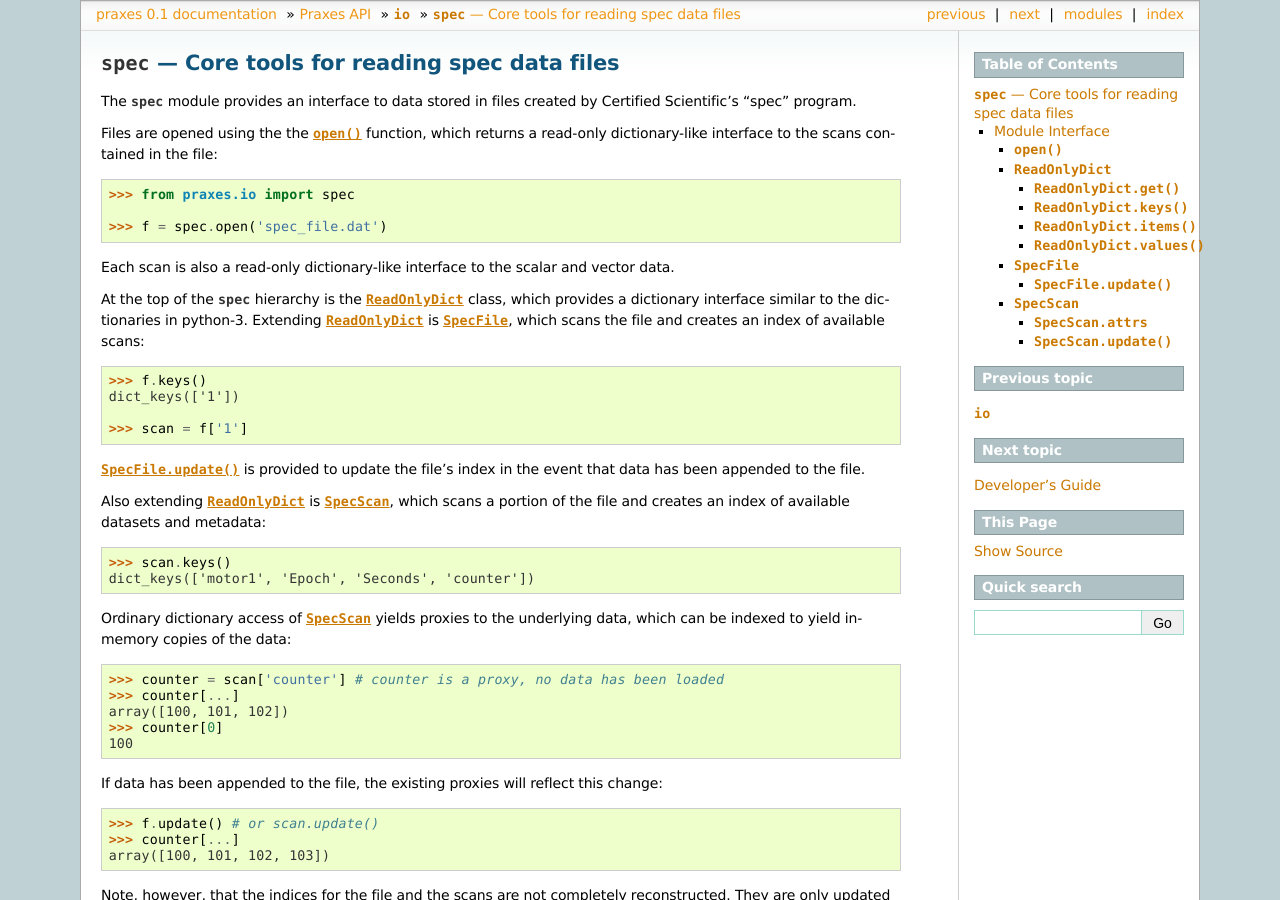
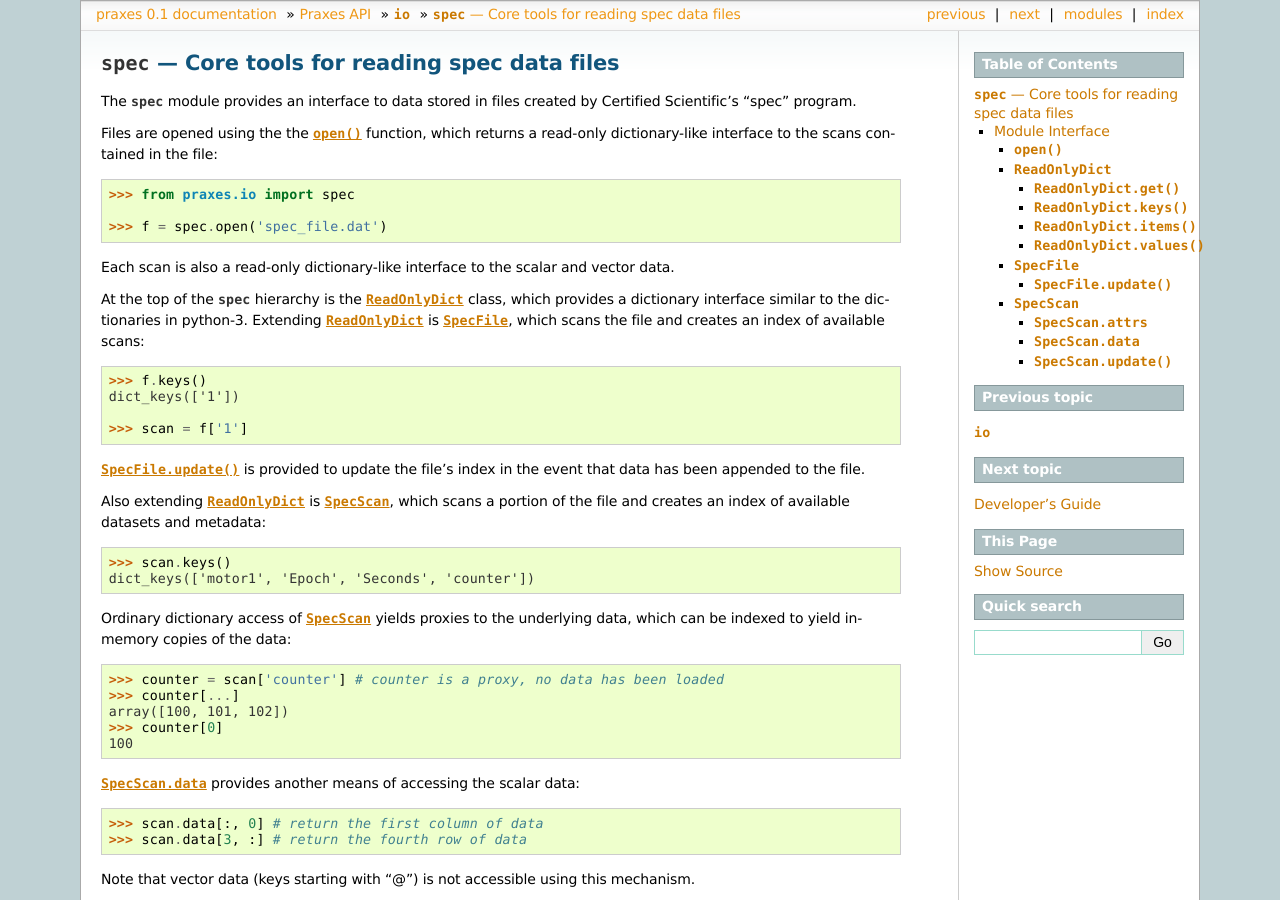
Before and after one commit to praxes/praxes, a Sphinx documentation site: the page built from doc/api/io/spec.rst, in a window 1280 px wide and 900 px high. Built offline with Sphinx 7.4.7, drawn with Linux system fonts in a browser that asks for light colours; formulas are drawn with MathJax 3; some of the changed text lies outside the part shown.

Commit message:
FEAT: add SpecScan.data property

```diff
--- a/doc/api/io/spec.rst
+++ b/doc/api/io/spec.rst
@@ -46,6 +46,14 @@ underlying data, which can be indexed to yield in-memory copies of the data::
    array([100, 101, 102])
    >>> counter[0]
    100
+
+:attr:`SpecScan.data` provides another means of accessing the scalar data::
+
+   >>> scan.data[:, 0] # return the first column of data
+   >>> scan.data[3, :] # return the fourth row of data
+
+Note that vector data (keys starting with "@") is not accessible using this
+mechanism.
 
 If data has been appended to the file, the existing proxies will reflect this
 change::
@@ -131,6 +139,10 @@ Module Interface
 
       A :class:`ReadOnlyDict` instance containing the metadata for the scan.
 
+   .. attribute:: data
+
+      A proxy providing access to the scan's scalar data.
+
    .. method:: update()
 
       Updates the scan's index of the data in the file, if necessary.
```
Also changed, not shown: 3 other files.
